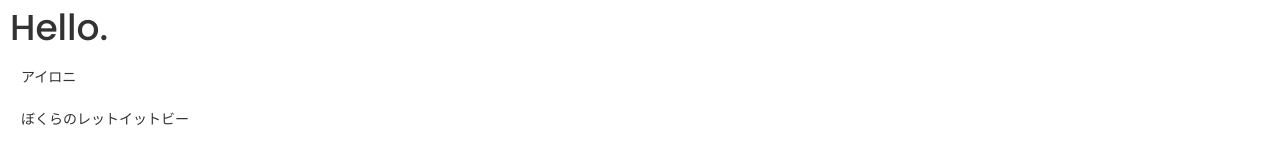
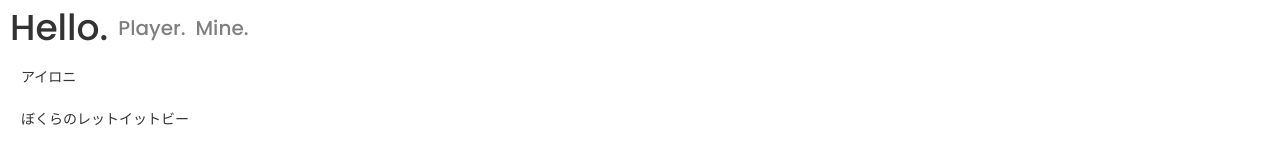
Before and after one commit to luoheqp/musicPlayer, a React (Create React App) app: page /#/index in a window 1280 px wide. Shown: the top 152 px of the page. Built offline with nearby package versions, Linux system fonts and the light colour scheme.

Commit message:
update header

```diff
--- a/src/pages/Index/index.jsx
+++ b/src/pages/Index/index.jsx
@@ -6,10 +6,22 @@ import { IndexContent, Header, ListContent, PlayerContent } from "./style";
 // components
 import SongList from "./components/SongList";
 import MiniPlayer from "./components/MiniPlayer";
+import { useState } from "react";
+
+const HEADER_ITEM_LIST = ["Hello.", "Player.", "Mine."];
 
 const Index = (props) => {
   // store
   const dispatch = useDispatch();
+
+  const [activeHeader, setActiveHeader] = useState(0);
+
+  const handleChangeActiveHeaderItem = ({ target }) => {
+    const { sign } = target.dataset;
+    if (sign) {
+      setActiveHeader(sign);
+    }
+  };
 
   useEffect(() => {
     dispatch(handleSetMusicList());
@@ -18,8 +30,16 @@ const Index = (props) => {
   return (
     <IndexContent>
       {/* header */}
-      <Header>
-        <h3>Hello.</h3>
+      <Header onClick={handleChangeActiveHeaderItem}>
+        {HEADER_ITEM_LIST.map((item, index) => (
+          <h3
+            className={`item ${+activeHeader === index ? "active" : ""}`}
+            data-sign={index}
+            key={index}
+          >
+            {item}
+          </h3>
+        ))}
       </Header>
 
       {/* list */}
--- a/src/pages/Index/style.jsx
+++ b/src/pages/Index/style.jsx
@@ -8,11 +8,28 @@ export const IndexContent = styled.div`
 `;
 
 export const Header = styled.div`
+  flex: 0 0 56px;
+  height: 56px;
+  display: flex;
+  align-items: flex-end;
   padding: 10px;
+  box-sizing: border-box;
 
-  h3 {
-    font-size: 36px;
-    color: #333;
+  .item {
+    font-size: 20px;
+    line-height: 36px;
+    color: rgba(0, 0, 0, 0.5);
+    cursor: pointer;
+    transition: all 0.1s linear;
+
+    &:not(:last-child) {
+      margin-right: 10px;
+    }
+
+    &.active {
+      font-size: 36px;
+      color: rgb(51, 51, 51);
+    }
   }
 `;
 
--- a/src/style.jsx
+++ b/src/style.jsx
@@ -55,5 +55,6 @@ export const GlobalStyle = createGlobalStyle`
 
   body {
     font-family: 'Poppins', sans-serif;
+    user-select:none;
   }
 `;
```
